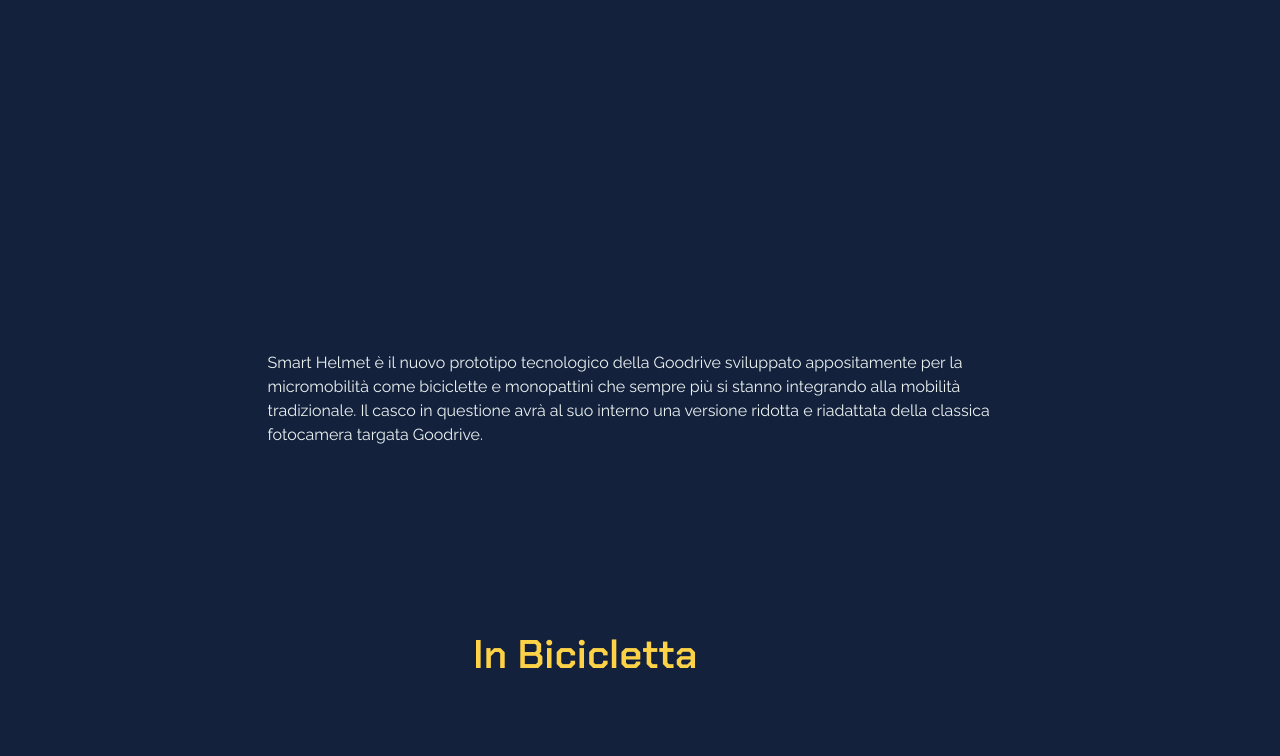
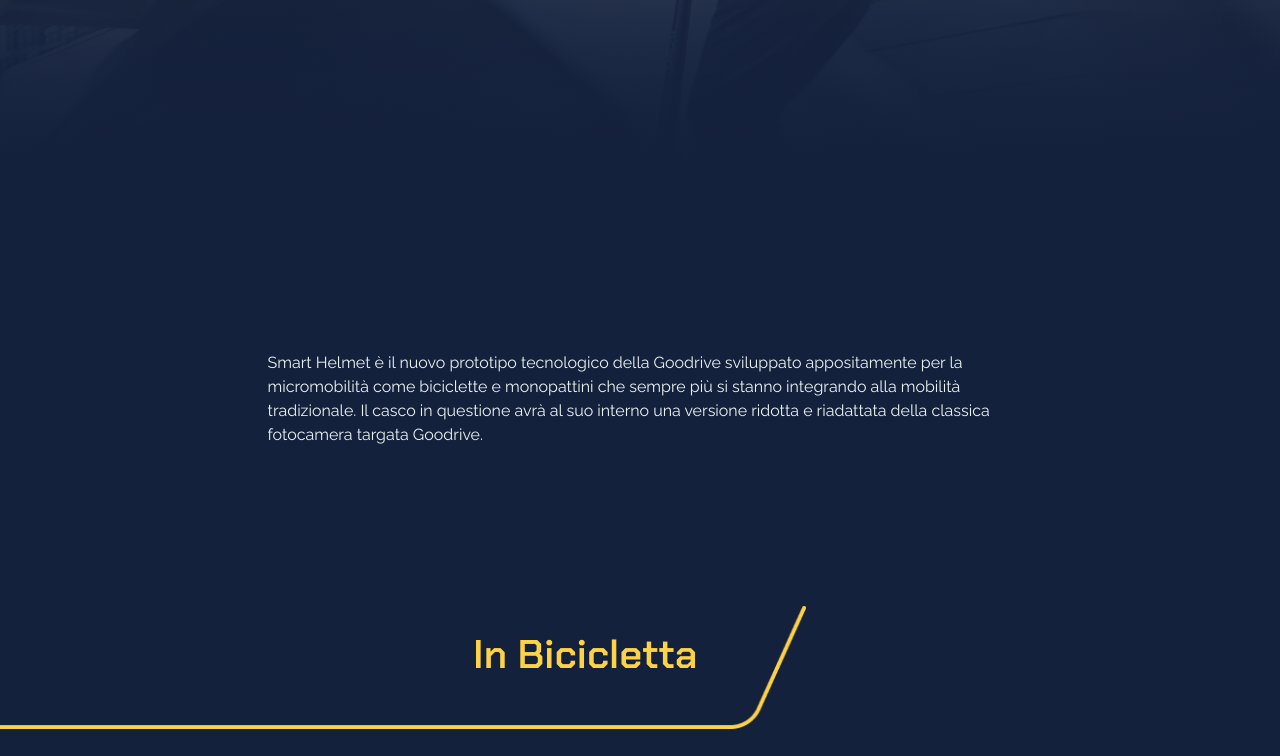
Before and after one commit to MarioRadano/Goodrive, a plain HTML site: page 5-Smart Helmet.html in a window 1280 px wide. Shown: the part 423-1179 px from the top of the page. Drawn offline with nearby package versions, Linux system fonts and the light colour scheme; files that its build step writes are made by us from their sources.

Commit message:
fixed css link in smart helmet

```diff
--- a/5-Smart Helmet.html
+++ b/5-Smart Helmet.html
@@ -5,7 +5,7 @@
     <title>Smart Helmet</title>
     <meta name="viewport" content="width=device-width, initial-scale=1.0">
     <link href="https://cdn.jsdelivr.net/npm/bootstrap@5.2.3/dist/css/bootstrap.min.css" rel="stylesheet" integrity="sha384-rbsA2VBKQhggwzxH7pPCaAqO46MgnOM80zW1RWuH61DGLwZJEdK2Kadq2F9CUG65" crossorigin="anonymous">
-    <link href="style.css" rel="stylesheet">
+    <link href="css/style.css" rel="stylesheet">
 </head>
 <body>
 
```
